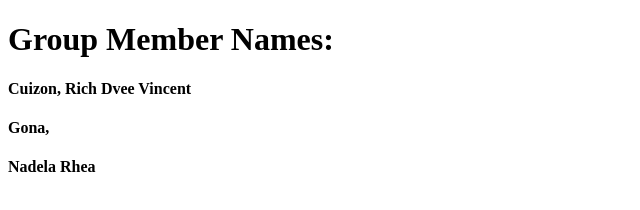
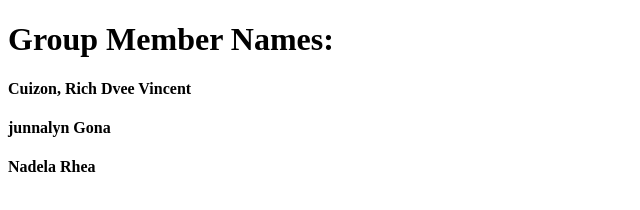
Before and after one commit to retsCodes/GitHub-WS-FO, a plain HTML site: page index.html in a window 1280 px wide. Shown: the full height of the page, 0-640 px from the left. Drawn offline with Linux system fonts and the light colour scheme.

Commit message:
updating full name gona

```diff
--- a/index.html
+++ b/index.html
@@ -8,7 +8,7 @@
 <body>
     <h1>Group Member Names:</h1>
     <h4>Cuizon, Rich Dvee Vincent</h4>
-    <h4>Gona,</h4>
+    <h4>junnalyn Gona</h4>
     <h4>Nadela Rhea</h4>
 </body>
 </html>
```
